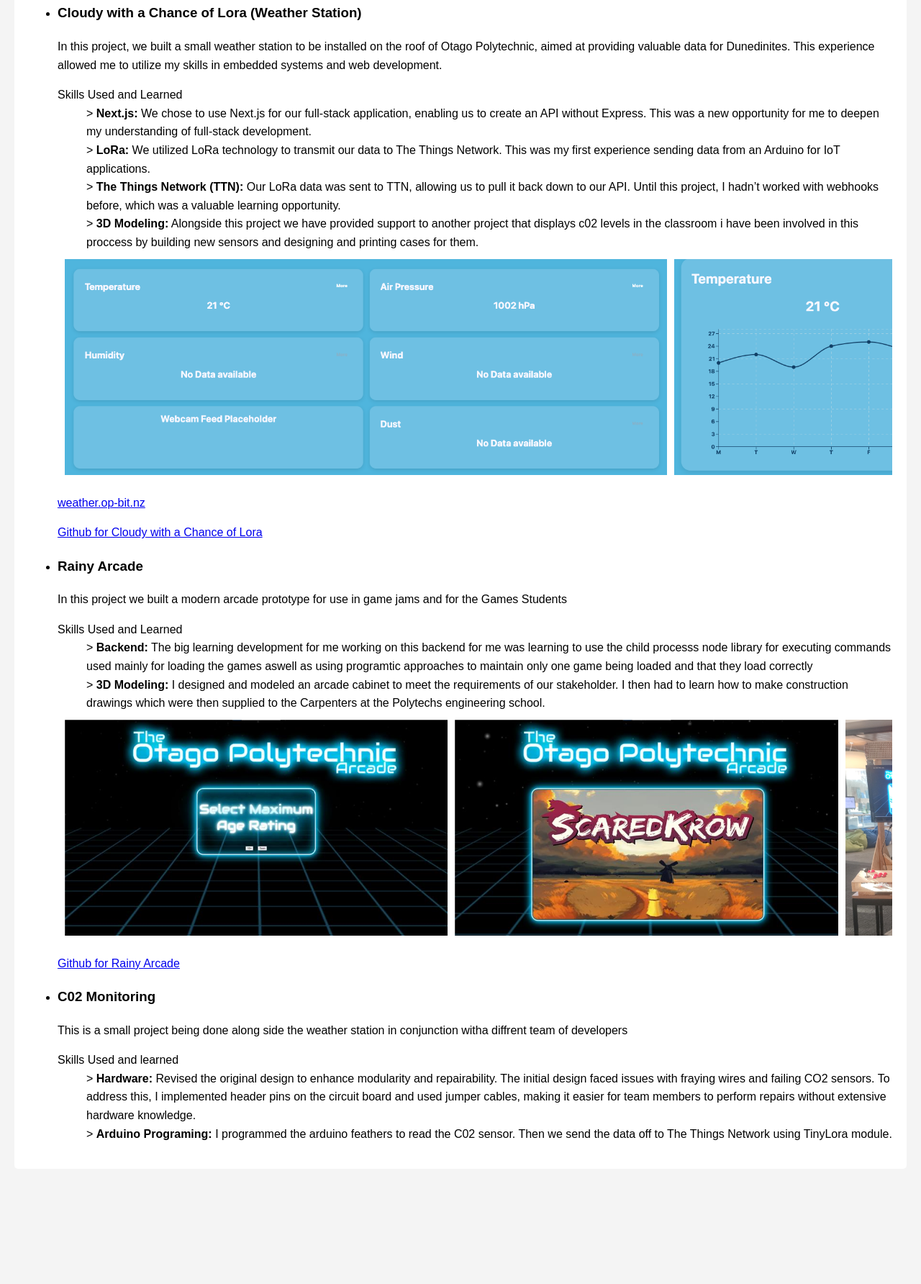
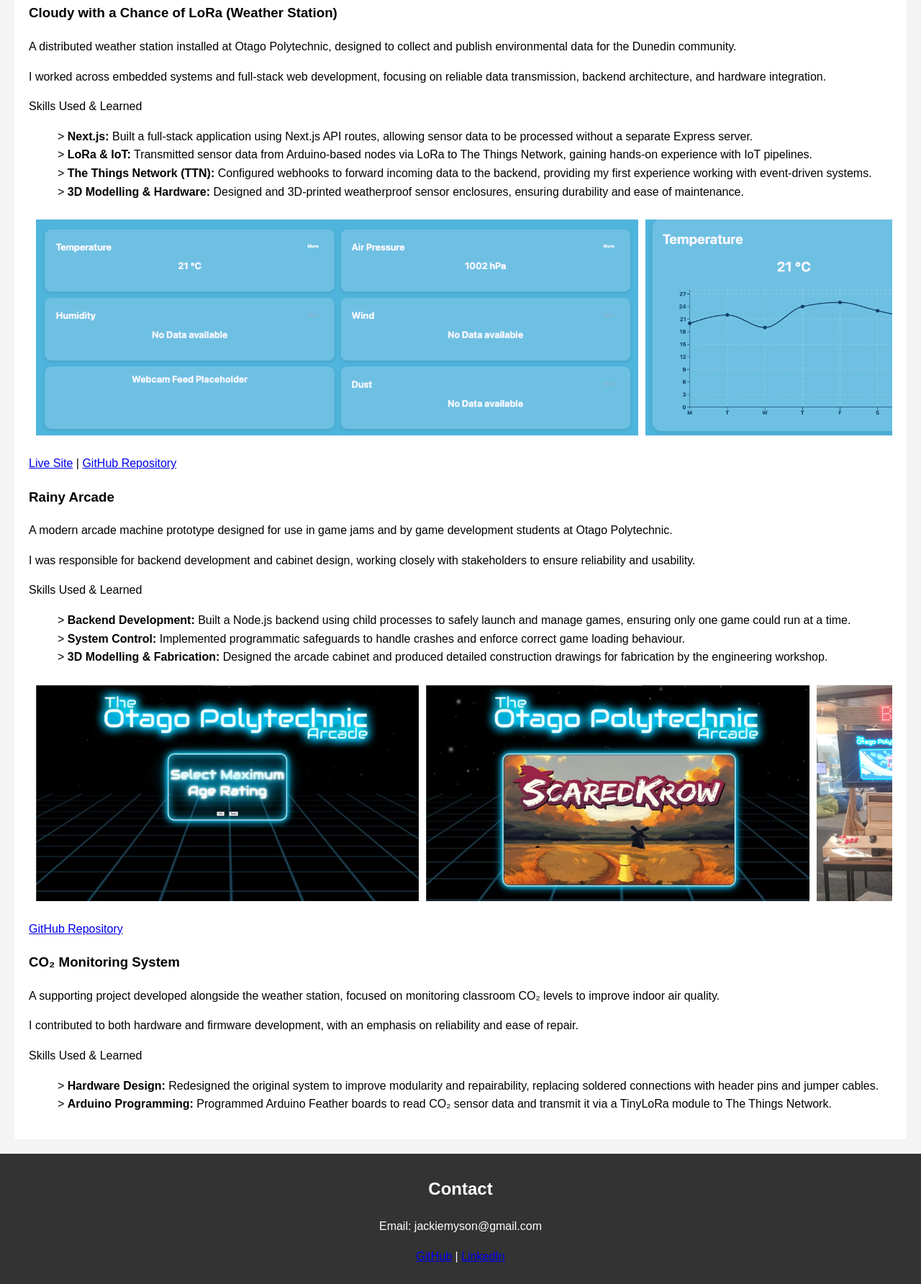
Before and after one commit to fuzzyers/fuzzyers.github.io, a plain HTML site: page projects.html in a window 1280 px wide. Shown: the part 312-2096 px from the top of the page at 72% size. Before the commit the page ends 1956 px from the top, so only its background shows below. Drawn offline with Linux system fonts and the light colour scheme.

Commit message:
refactored

```diff
--- a/projects.html
+++ b/projects.html
@@ -3,10 +3,11 @@
 <head>
     <meta charset="UTF-8">
     <meta name="viewport" content="width=device-width, initial-scale=1.0">
-    <title>Jackson Williamson - Projects</title>
+    <title>Jackson Williamson – Projects</title>
     <link rel="stylesheet" href="index.css"/>
 </head>
 <body>
+
 <header>
     <h1>Jackson Williamson</h1>
     <p>Software Engineer</p>
@@ -18,58 +19,149 @@
         </ul>
     </nav>
 </header>
+
 <section id="projects">
     <h2>Projects</h2>
-        <ul>
+
+    <!-- Cloudy with a Chance of LoRa -->
+    <article>
+        <h3>Cloudy with a Chance of LoRa (Weather Station)</h3>
+
+        <p>
+            A distributed weather station installed at Otago Polytechnic,
+            designed to collect and publish environmental data for the Dunedin community.
+        </p>
+
+        <p>
+            I worked across embedded systems and full-stack web development,
+            focusing on reliable data transmission, backend architecture,
+            and hardware integration.
+        </p>
+
+        <label>Skills Used & Learned</label>
+        <ul class="listicles">
             <li>
-                <h3>Cloudy with a Chance of Lora (Weather Station)</h3>
-                <p>
-                    In this project, we built a small weather station to be installed on the roof of Otago Polytechnic, aimed at providing valuable data for Dunedinites.
-                    This experience allowed me to utilize my skills in embedded systems and web development.
-                </p>
-                <label>Skills Used and Learned</label>
-                <ul class="listicles">
-                    <li><strong>Next.js:</strong> We chose to use Next.js for our full-stack application, enabling us to create an API without Express. This was a new opportunity for me to deepen my understanding of full-stack development.</li>
-                    <li><strong>LoRa:</strong> We utilized LoRa technology to transmit our data to The Things Network. This was my first experience sending data from an Arduino for IoT applications.</li>
-                    <li><strong>The Things Network (TTN):</strong> Our LoRa data was sent to TTN, allowing us to pull it back down to our API. Until this project, I hadn’t worked with webhooks before, which was a valuable learning opportunity.</li>
-                    <li><strong>3D Modeling:</strong> Alongside this project we have provided support to another project that displays c02 levels in the classroom i have been involved in this proccess by building new sensors and designing and printing cases for them.</li>
-                </ul>
-                <div class="gallery" >
-                    <img src="./assets/Screenshot 2024-10-02 at 2.42.10 PM.png"/>
-                    <img src="./assets/Screenshot 2024-10-02 at 2.48.11 PM.png"/>
-                </div>
-                <p><a href="http://weather.op-bit.nz">weather.op-bit.nz</a></p>
-                <p><a href="https://github.com/OtagoPolytechnic/Cloudy-with-a-Chance-of-LoRa">Github for Cloudy with a Chance of Lora</a></p>
+                <strong>Next.js:</strong>
+                Built a full-stack application using Next.js API routes,
+                allowing sensor data to be processed without a separate Express server.
             </li>
             <li>
+                <strong>LoRa & IoT:</strong>
+                Transmitted sensor data from Arduino-based nodes via LoRa
+                to The Things Network, gaining hands-on experience with IoT pipelines.
+            </li>
+            <li>
+                <strong>The Things Network (TTN):</strong>
+                Configured webhooks to forward incoming data to the backend,
+                providing my first experience working with event-driven systems.
+            </li>
+            <li>
+                <strong>3D Modelling & Hardware:</strong>
+                Designed and 3D-printed weatherproof sensor enclosures,
+                ensuring durability and ease of maintenance.
+            </li>
+        </ul>
+
+        <div class="gallery">
+            <img src="./assets/Screenshot 2024-10-02 at 2.42.10 PM.png" alt="Weather dashboard screenshot">
+            <img src="./assets/Screenshot 2024-10-02 at 2.48.11 PM.png" alt="Weather data visualisation">
+        </div>
+
+        <p>
+            <a href="http://weather.op-bit.nz">Live Site</a> |
+            <a href="https://github.com/OtagoPolytechnic/Cloudy-with-a-Chance-of-LoRa">
+                GitHub Repository
+            </a>
+        </p>
+    </article>
+
+    <!-- Rainy Arcade -->
+    <article>
         <h3>Rainy Arcade</h3>
-                <p>In this project we built a modern arcade prototype for use in game jams and for the Games Students</p>
-                <label>Skills Used and Learned</label>
+
+        <p>
+            A modern arcade machine prototype designed for use in game jams
+            and by game development students at Otago Polytechnic.
+        </p>
+
+        <p>
+            I was responsible for backend development and cabinet design,
+            working closely with stakeholders to ensure reliability and usability.
+        </p>
+
+        <label>Skills Used & Learned</label>
         <ul class="listicles">
-                    <li><strong>Backend:</strong> The big learning development for me working on this backend for me was learning to use the child processs node library for executing commands used mainly for loading the games aswell as using programtic approaches to maintain only one game being loaded and that they load correctly</li>
-                    <li><strong>3D Modeling:</strong> I designed and modeled an arcade cabinet to meet the requirements of our stakeholder. I then had to learn how to make construction drawings which were then supplied to the Carpenters at the Polytechs engineering school.</li>
+            <li>
+                <strong>Backend Development:</strong>
+                Built a Node.js backend using child processes to safely launch
+                and manage games, ensuring only one game could run at a time.
+            </li>
+            <li>
+                <strong>System Control:</strong>
+                Implemented programmatic safeguards to handle crashes
+                and enforce correct game loading behaviour.
+            </li>
+            <li>
+                <strong>3D Modelling & Fabrication:</strong>
+                Designed the arcade cabinet and produced detailed construction
+                drawings for fabrication by the engineering workshop.
+            </li>
         </ul>
+
         <div class="gallery">
-                    <img src="./assets/age.jpeg"/>
-                    <img src="./assets/scare.jpeg"/>
-                    <img src="./assets/Snapchat-1909476401.jpg"/>
-                    <img src="/assetscabinet.png"/>
-                    <img src="/assetsdrawing.png"/>
+            <img src="./assets/age.jpeg" alt="Arcade cabinet front">
+            <img src="./assets/scare.jpeg" alt="Arcade cabinet in use">
+            <img src="./assets/Snapchat-1909476401.jpg" alt="Arcade prototype">
+            <img src="./assets/cabinet.png" alt="Cabinet 3D model">
+            <img src="./assets/drawing.png" alt="Construction drawings">
         </div>
-                <p><a href="https://github.com/OtagoPolytechnic/third-year-studio-2024-rainy-arcade">Github for Rainy Arcade</a></p>
+
+        <p>
+            <a href="https://github.com/OtagoPolytechnic/third-year-studio-2024-rainy-arcade">
+                GitHub Repository
+            </a>
+        </p>
+    </article>
+
+    <!-- CO2 Monitoring -->
+    <article>
+        <h3>CO₂ Monitoring System</h3>
+
+        <p>
+            A supporting project developed alongside the weather station,
+            focused on monitoring classroom CO₂ levels to improve indoor air quality.
+        </p>
+
+        <p>
+            I contributed to both hardware and firmware development,
+            with an emphasis on reliability and ease of repair.
+        </p>
+
+        <label>Skills Used & Learned</label>
+        <ul class="listicles">
+            <li>
+                <strong>Hardware Design:</strong>
+                Redesigned the original system to improve modularity and repairability,
+                replacing soldered connections with header pins and jumper cables.
             </li>
+            <li>
+                <strong>Arduino Programming:</strong>
+                Programmed Arduino Feather boards to read CO₂ sensor data
+                and transmit it via a TinyLoRa module to The Things Network.
+            </li>
+        </ul>
+    </article>
 
-            <li>
-                <h3>C02 Monitoring</h3>
-                <p>This is a small project being done along side the weather station in conjunction witha diffrent team of developers</p>
-                <label>Skills Used and learned</label>
-                <ul class="listicles">
-                    <li><strong>Hardware:</strong> Revised the original design to enhance modularity and repairability. The initial design faced issues with fraying wires and failing CO2 sensors. To address this, I implemented header pins on the circuit board and used jumper cables, making it easier for team members to perform repairs without extensive hardware knowledge.</li>
-                    <li><strong>Arduino Programing:</strong> I programmed the arduino feathers to read the C02 sensor. Then we send the data off to The Things Network using TinyLora module.</li>
-                </ul>
-            </li>
-            <!-- Add more projects as needed -->
-        </ul>
 </section>
+
+<footer id="contact">
+    <h2>Contact</h2>
+    <p>Email: jackiemyson@gmail.com</p>
+    <p>
+        <a href="https://github.com/fuzzyers">GitHub</a> |
+        <a href="https://www.linkedin.com/in/jackson-williamson-335217140/">LinkedIn</a>
+    </p>
+</footer>
+
 </body>
 </html>
```
Also changed, not shown: index.html (+10 -3 lines), 1 other file. Lines whose indentation alone changed are shown as unchanged.
